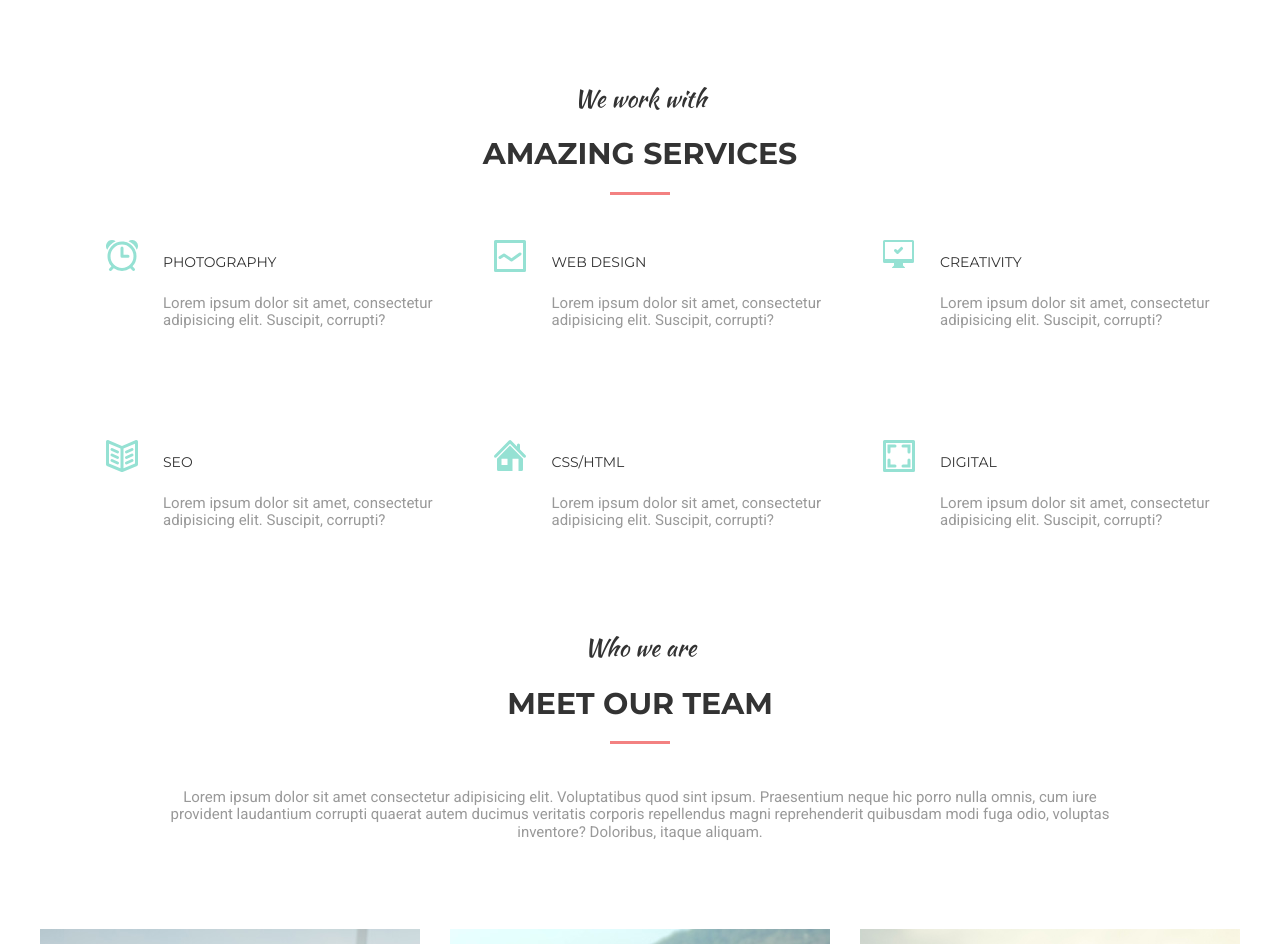
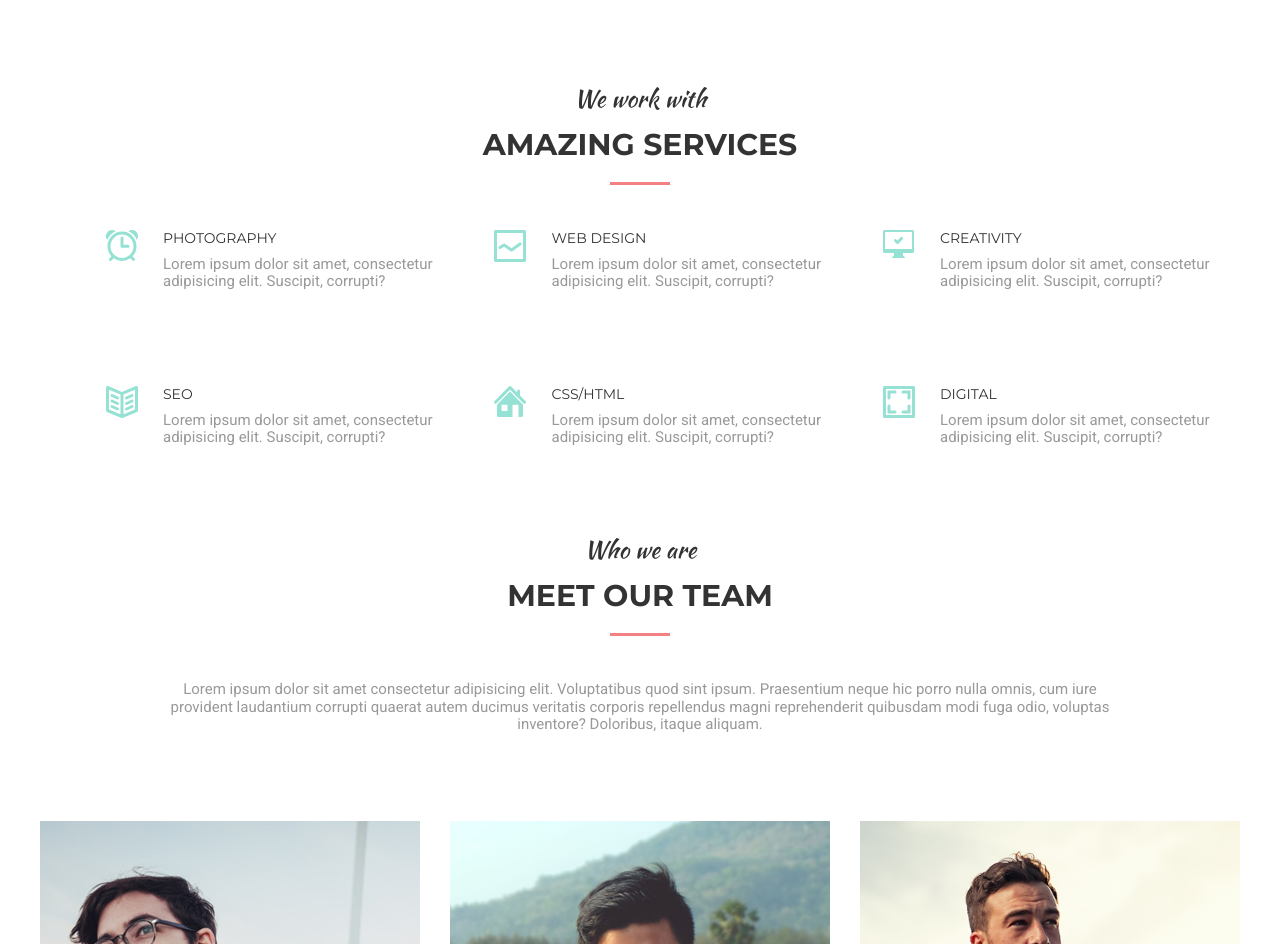
Before and after one commit to skiptomy/goit-fe-course, a plain HTML site: page html-css/module-10/index.html in a window 1280 px wide. Shown: the part 1040-1984 px from the top of the page. Drawn offline with Linux system fonts and the light colour scheme.

Commit message:
hw-10 fix

```diff
--- a/html-css/module-10/css/style.css
+++ b/html-css/module-10/css/style.css
@@ -138,6 +138,7 @@
     font-family: 'Montserrat', sans-serif;
     font-weight: 700;
     text-transform: uppercase;
+    margin: 0;
     margin-bottom: 45px;
 }
 
@@ -153,6 +154,7 @@
 .section__subtitle {
     font-family: 'Kaushan Script', sans-serif;
     font-size: 24px;
+    margin: 0;
     margin-bottom: 15px;
 }
 
@@ -226,6 +228,7 @@
     font-size: 14px;
     text-transform: uppercase;
     text-align: left;
+    margin: 0;
     margin-bottom: 10px;
 }
 
@@ -234,6 +237,7 @@
     font-family: 'Roboto', sans-serif;
     font-size: 15px;
     color: #999999;
+    margin: 0;
     text-align: left;
 }
 
--- a/html-css/module-10/index.html
+++ b/html-css/module-10/index.html
@@ -6,7 +6,7 @@
     <meta http-equiv="X-UA-Compatible" content="ie=edge" />
     <link rel="stylesheet" href="./css/normalize.css">
     <link rel="stylesheet" href="./css/style.css" />
-    <title>Document</title>
+    <title>Homework-10</title>
   </head>
   <body>
     <header class="page-header">
```
